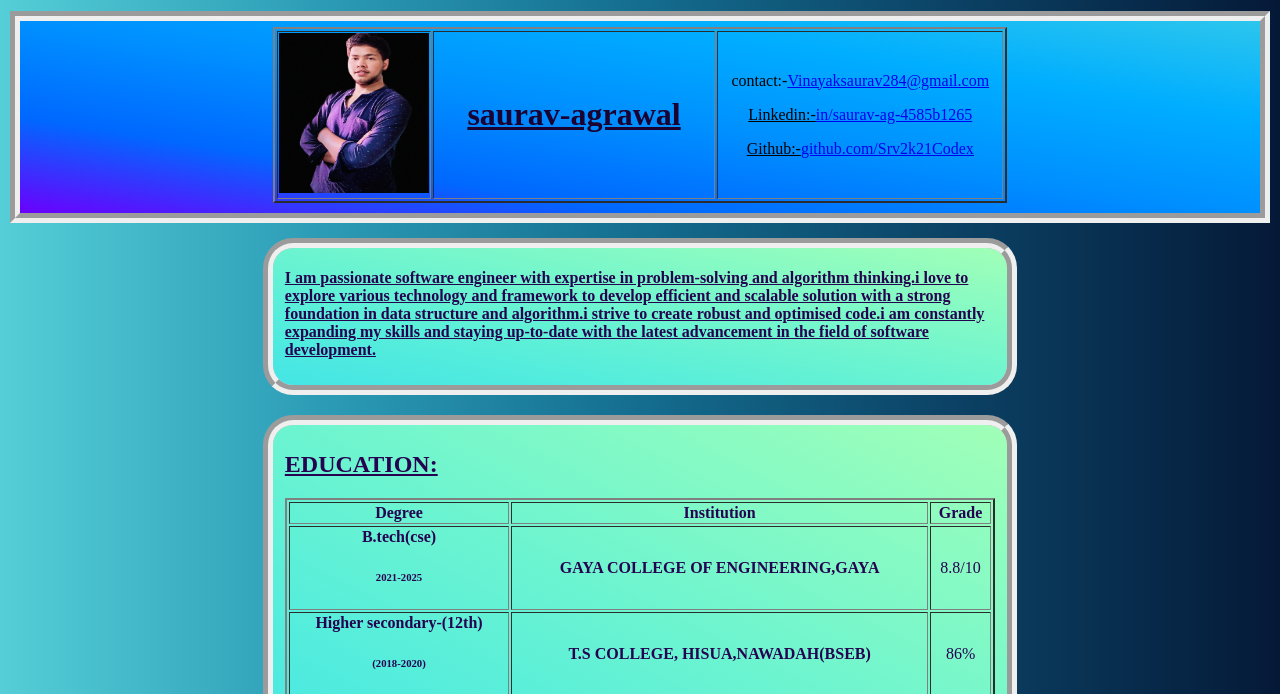
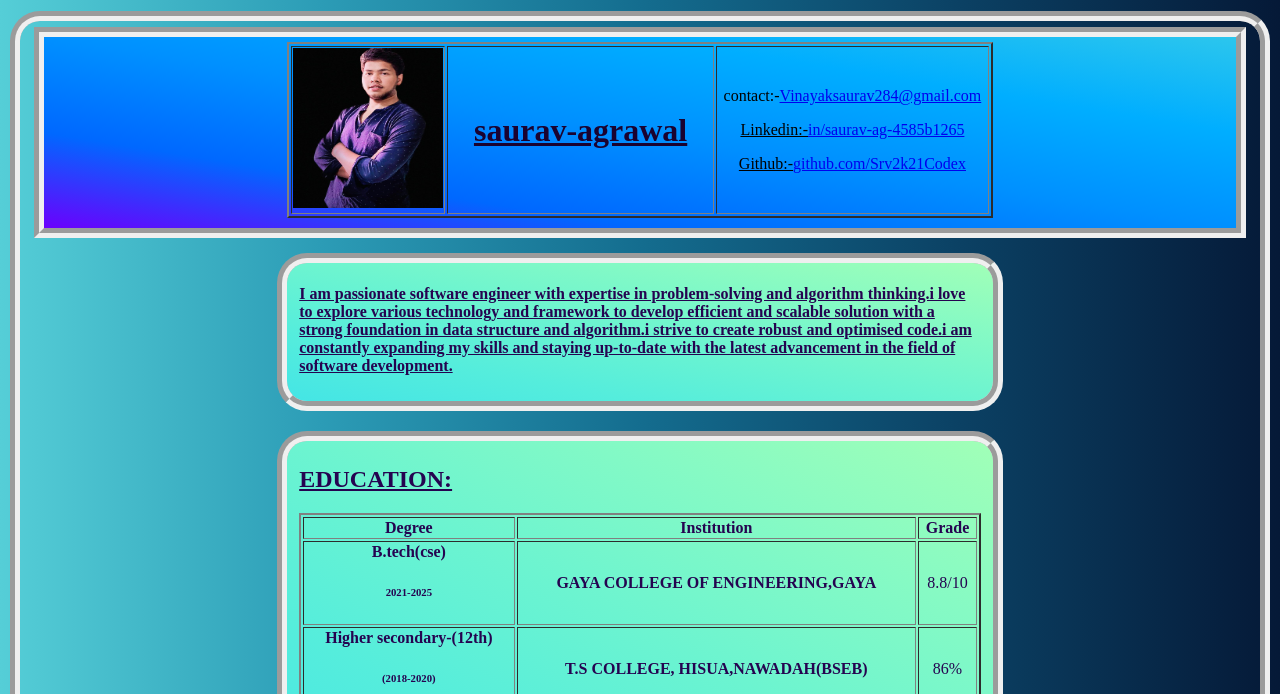
Before and after one commit to Srv2k21Codex/My-Resume, a plain HTML site: page index.html in a window 1280 px wide. Shown: the part 73-767 px from the top of the page. Drawn offline with Linux system fonts and the light colour scheme.

Commit message:
Update index.html fieldset applied in full body

```diff
--- a/index.html
+++ b/index.html
@@ -16,9 +16,10 @@
       </nav>
      </div>
   </header>
-<body style="background-image: linear-gradient(to left, #051937, #0b4164, #146d8f, #2c9cb6, #55ced7);">
- <fieldset style="border-width:10px;background-color:azure; padding-left:20%;padding-right:20%;background-image: linear-gradient(to right top, #6b00fd, #0068ff, #0090ff, #00aeff, #2cc6ed);">
-  <div class="Introduction" padding="margin-top:20px">
+<fieldset style="border-width:10px;border-radius:30px">
+ <body style="background-image: linear-gradient(to left, #051937, #0b4164, #146d8f, #2c9cb6, #55ced7);">
+  <fieldset style="border-width:10px;background-color:azure; padding-left:20%;padding-right:20%;background-image: linear-gradient(to right top, #6b00fd, #0068ff, #0090ff, #00aeff, #2cc6ed);">
+   <div class="Introduction" padding="margin-top:20px">
      <table style="width:100%"border="2">
          <tbody>
             <tr>
@@ -218,5 +219,6 @@
       </center>
     </div>
 
-</body>
+ </body>
+</fieldset>
 </html>
```
